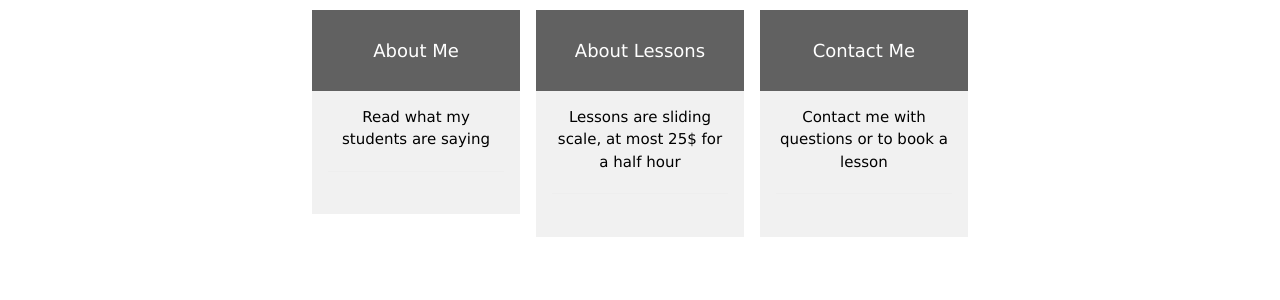
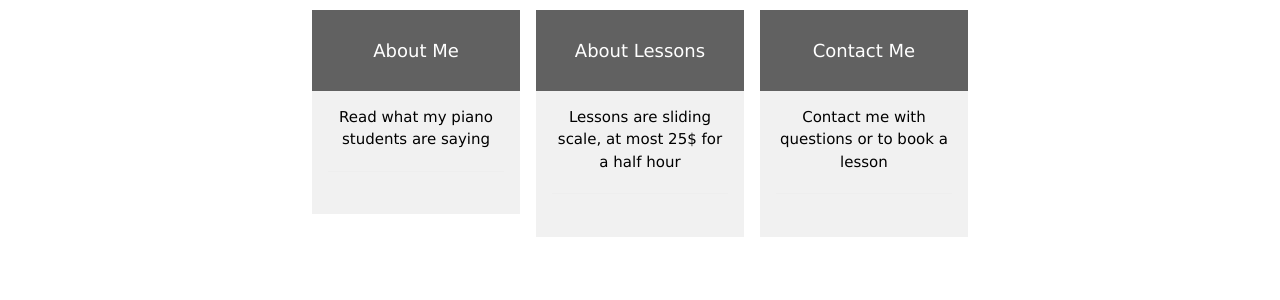
Before and after one commit to summerhays/piano-time, a Jekyll site: the page built from index.md, in a window 1280 px wide. Shown: the part 326-626 px from the top of the page. Built offline with Jekyll 4.4.1, drawn with Linux system fonts in a browser that asks for light colours.

Commit message:
box update

```diff
--- a/index.md
+++ b/index.md
@@ -20,7 +20,7 @@ Trained as a teacher from the music learning laboratory (Verhoog Music Institute
      <br>
     </header>
     <div class="w3-container w3-light-grey w3-center">
-      <p>Read what my students are saying</p>
+      <p>Read what my piano students are saying</p>
       <hr>
       <br>
     </div>
```
